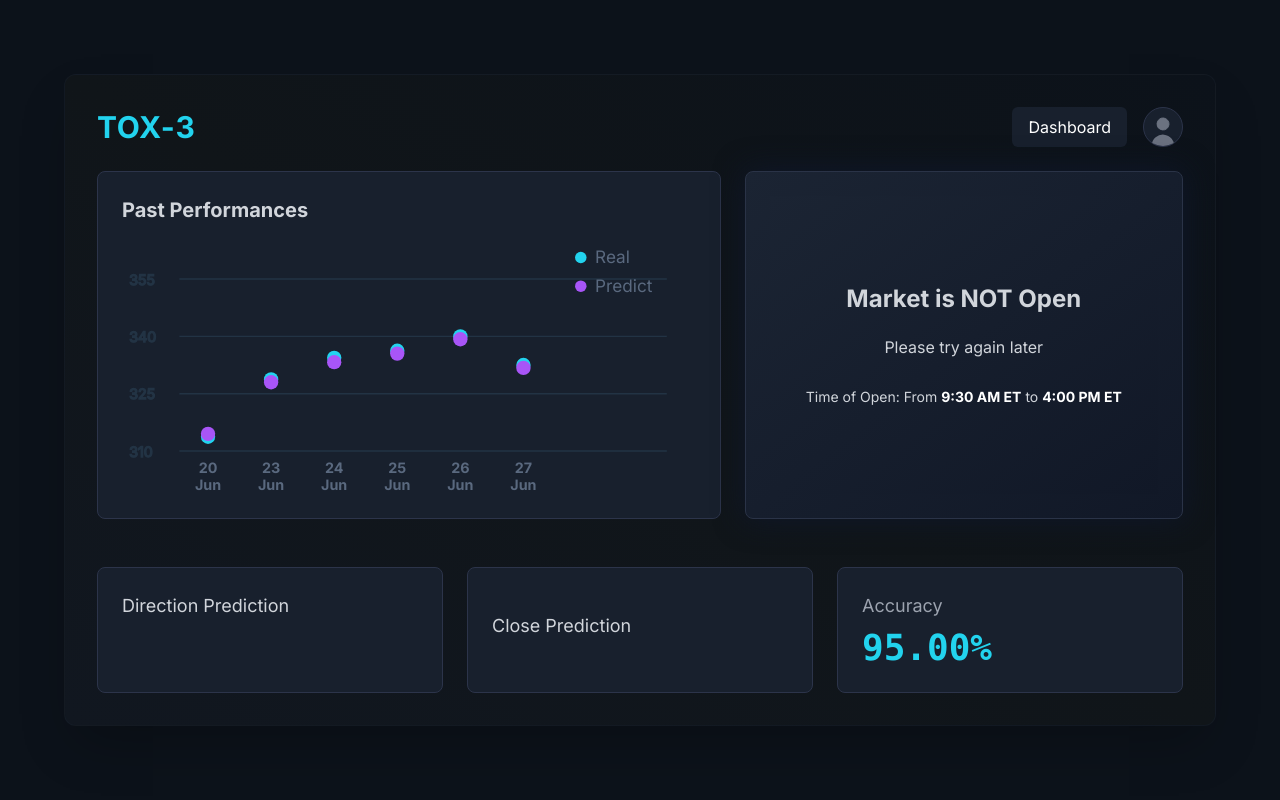
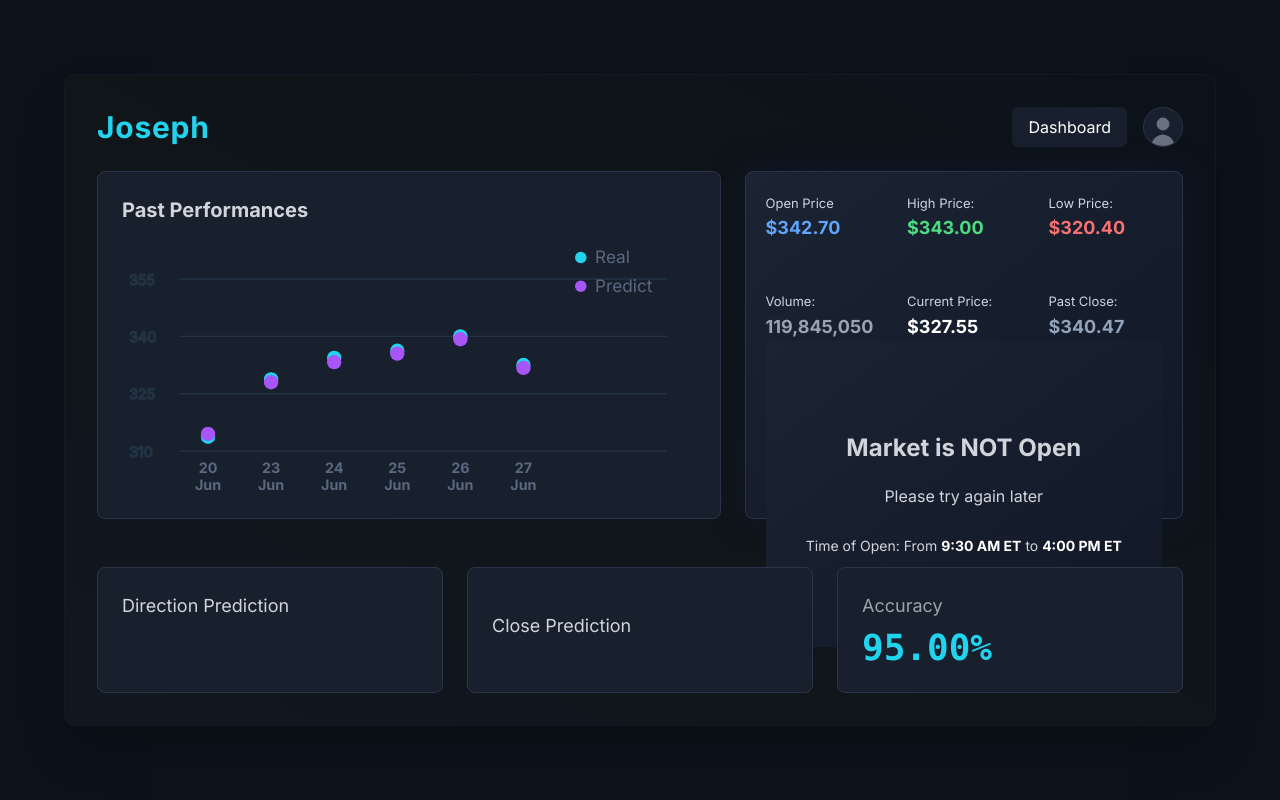
Before and after one commit to scot935/TOX-3, a Flask app: page /dashboard in a window 1280 px wide. Run offline with Flask 3, Linux system fonts and the light colour scheme; the visitor is signed in with stand-in values (Sample User, id 1); some libraries are stand-ins or nearby versions.

Commit message:
some change req by the client...

```diff
--- a/templates/dashboard.html
+++ b/templates/dashboard.html
@@ -25,13 +25,15 @@
       }
     </style>
   </head>
-  <body class="min-h-screen flex items-center justify-center p-6 select-none">
+  <body class="min-h-screen flex items-center justify-center p-4 select-none">
     <div
-      class="w-full max-w-6xl bg-gradient-to-tr from-[#111720] via-[#101519] to-[#0c121a] rounded-xl p-8 space-y-6 shadow-2xl border border-[#18202d80]"
+      class="w-full max-w-6xl bg-gradient-to-tr from-[#111720] via-[#101519] to-[#0c121a] rounded-xl p-4 space-y-6 shadow-2xl border border-[#18202d80] md:p-8"
     >
       <!-- Header -->
       <header class="flex items-center justify-between mb-6">
-        <h1 class="text-3xl font-bold text-cyan-400 tracking-wide">TOX-3</h1>
+        <h1 class="text-2xl font-bold text-cyan-400 tracking-wide md:text-3xl">
+          Joseph
+        </h1>
         <div class="flex items-center space-x-4">
           <div
             class="text-white bg-[#18202d] px-4 py-2 rounded-md border-[#2a3a5090] transition duration-300"
@@ -79,10 +81,10 @@
       <main class="grid grid-cols-12 gap-6">
         <!-- Left Graph Container -->
         <section
-          class="col-span-7 bg-[#18202d] p-6 rounded-lg border border-[#2c344a]"
+          class="col-span-12 md:col-span-7 bg-[#18202d] p-6 rounded-lg border border-[#2c344a]"
         >
           <div class="flex items-center justify-between mb-3">
-            <h2 class="text-gray-300 text-xl font-semibold">
+            <h2 class="text-gray-300 text-sm font-semibold md:text-xl">
               Past Performances
             </h2>
             <div
@@ -206,7 +208,7 @@
         ></section> -->
 
         <section
-          class="col-span-5 bg-gradient-to-br from-[#1b2433] to-[#111827] p-6 rounded-lg border border-[#2a3347] shadow-[0_0_30px_#0f172a]"
+          class="col-span-12 md:col-span-5 bg-gradient-to-br from-[#1b2433] to-[#111827] p-5 rounded-lg border border-[#2a3347] shadow-[0_0_30px_#0f172a]"
         >
           <div class="header hidden flex justify-between" id="stock-header">
             <h2
@@ -228,7 +230,7 @@
           </div>
 
           <div
-            class="grid grid-cols-3 gap-y-12 gap-x-12 text-[15px] text-slate-300 font-medium hidden"
+            class="grid grid-cols-2 gap-y-9 gap-x-7 text-[15px] text-slate-300 font-medium lg:grid-cols-3 md:gap-y-12"
             id="stock-values"
           >
             <div class="justify-between items-center">
@@ -273,7 +275,7 @@
             </div>
             <div class="justify-between items-center">
               <span style="font-size: small; margin-bottom: 20px"
-                >Previous Close:</span
+                >Past Close:</span
               ><br />
               <span
                 class="text-slate-400 text-lg font-semibold"
@@ -283,8 +285,9 @@
             </div>
           </div>
           <div
-            class="w-full h-full flex flex-col items-center gap-3 justify-center bg-gradient-to-br from-[#1b2433] to-[#111827] text-white p-6"
+            class="w-full h-full flex flex-col items-center gap-3 justify-center bg-gradient-to-br from-[#1b2433] to-[#111827] text-white p-2"
             id="stock-panel"
+            style="text-align: center"
           >
             <h2 class="text-2xl font-bold mb-2 text-gray-300">
               Market is NOT Open
@@ -299,11 +302,12 @@
         </section>
 
         <!-- Footer Stats -->
-        <section class="col-span-12 grid grid-cols-3 gap-6 mt-6">
+        <section class="col-span-12 grid grid-cols-1 md:grid-cols-3 gap-6 mt-6">
           <div
             class="bg-[#18202d] rounded-lg border border-[#2c344a] p-6 flex flex-col space-y-2"
+            style="flex-wrap: wrap"
           >
-            <p class="text-gray-300 text-lg">Direction Prediction</p>
+            <p class="text-gray-300 text-sm md:text-lg">Direction Prediction</p>
             <div
               class="flex items-center space-x-2 font-semibold text-2xl"
               id="text"
@@ -346,7 +350,7 @@
           <div
             class="bg-[#18202d] rounded-lg border border-[#2c344a] p-6 flex flex-col space-y-2 justify-center text-cyan-400"
           >
-            <p class="text-gray-300 text-lg">Close Prediction</p>
+            <p class="text-gray-300 text-sm md:text-lg">Close Prediction</p>
             <span
               class="text-4xl font-mono font-semibold"
               id="close-prediction1"
@@ -356,7 +360,7 @@
           <div
             class="bg-[#18202d] rounded-lg border border-[#2c344a] p-6 flex flex-col space-y-2 justify-center"
           >
-            <p class="text-gray-400 text-lg">Accuracy</p>
+            <p class="text-gray-400 text-sm md:text-lg">Accuracy</p>
             <p class="text-cyan-400 text-4xl font-mono font-bold">95.00%</p>
           </div>
         </section>
@@ -565,7 +569,7 @@
         }
       };
 
-      fetchStockData();
+      // fetchStockData();
 
       getMarketStatusIST();
     </script>
```
Also changed, not shown: static/Screenshot 2025-06-29 153757.png (added).
